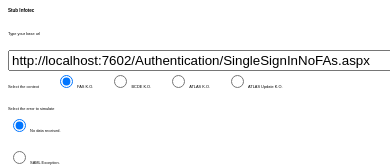
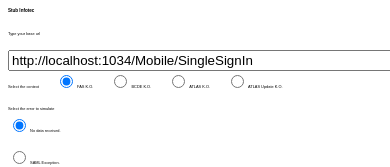
Before and after one commit to WebDevJL/mock-sso.infotec, a plain HTML site: page index.html in a window 390 px wide. Shown: the top 167 px of the page. Drawn offline with Linux system fonts and the light colour scheme.

Commit message:
feat: testing mobile uri

```diff
--- a/index.html
+++ b/index.html
@@ -13,7 +13,7 @@
 		</section>
 		<section id="baseUrl-section">
             <label for="baseUrl">Type your base url</label>
-            <input id="baseUrl" type="text" name="baseUrl" size="100" placeholder="Enter a base Url here" value="http://localhost:7602/Authentication/SingleSignInNoFAs.aspx"
+            <input id="baseUrl" type="text" name="baseUrl" size="100" placeholder="Enter a base Url here" value="http://localhost:1034/Mobile/SingleSignIn"
 				onchange="replicateUrl(this.value)" onkeypress="this.onchange()" oninput="this.onchange()" onpaste="this.onchange()">
 		</section>
 		<section id="baseUrlFas-section" hidden>
```
